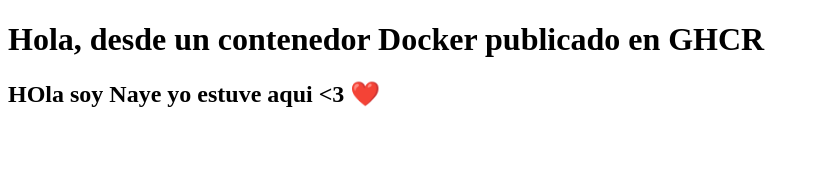
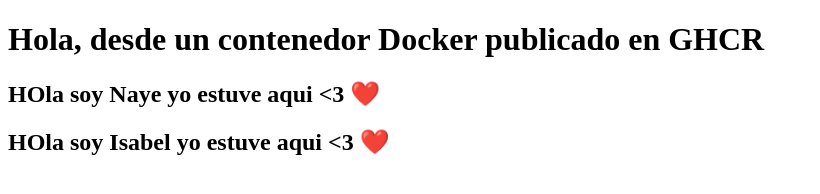
Before and after one commit to Cristhina1/lab-docker-gh-actions, a website: page index.html in a window 1280 px wide. Shown: the whole page, without its empty margins (0-820 px from the left). Drawn offline with Linux system fonts and the light colour scheme.

Commit message:
chore: actualizar

```diff
--- a/index.html
+++ b/index.html
@@ -7,5 +7,6 @@
 <body>
 <h1>Hola, desde un contenedor Docker publicado en GHCR</h1>
 <h2>HOla soy Naye yo estuve aqui <3 ❤️</h2>
+    <h2>HOla soy Isabel yo estuve aqui <3 ❤️</h2>
 </body>
 </html>
```
